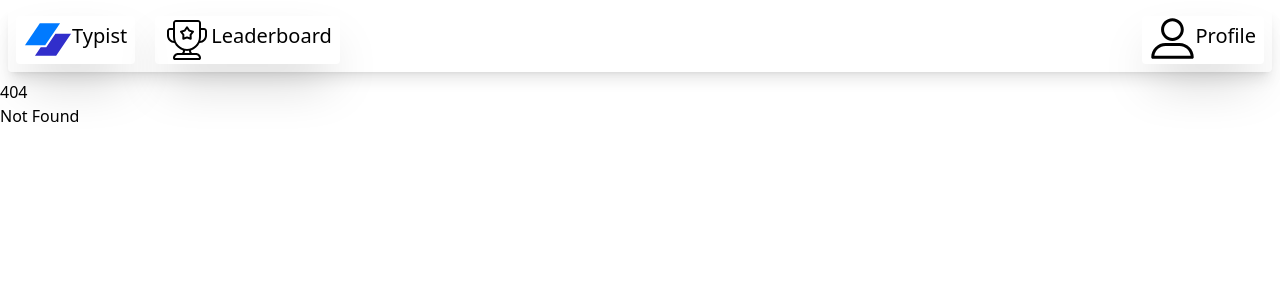
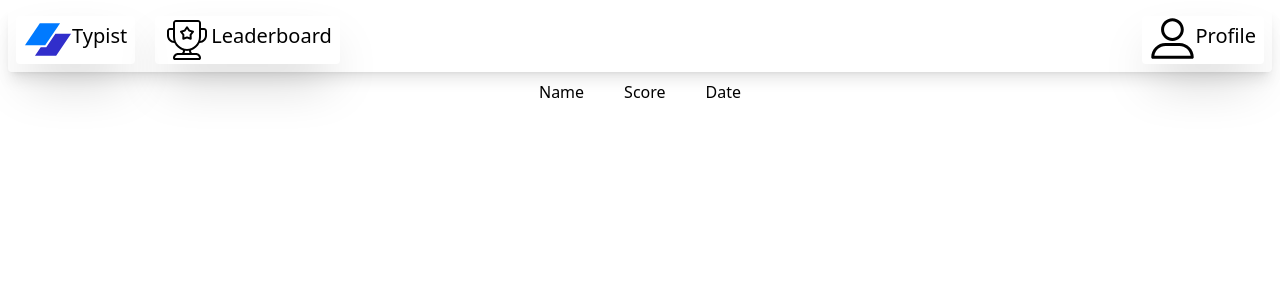
Before and after one commit to PalCoat/Typing, a SvelteKit app: page /leaderboard in a window 1280 px wide. Before the commit this address had no page. Shown: the top 300 px of the page. Built offline with nearby package versions, Linux system fonts and the light colour scheme.

Commit message:
Leaderboard Initialized

```diff
--- a/src/routes/+page.svelte
+++ b/src/routes/+page.svelte
@@ -4,7 +4,7 @@
     const test : Test = new Test();
     let sentence : string = "";
     const senteceLength = 10;
-
+    ResetSentence();
     function ResetSentence() {
         sentence = test.Sentence(senteceLength);
     }
--- /dev/null
+++ b/src/routes/leaderboard/+page.server.ts
@@ -0,0 +1,5 @@
+import type { PageServerLoad } from './$types';
+
+export const load = (async () => {
+    return {};
+}) satisfies PageServerLoad;
--- /dev/null
+++ b/src/routes/leaderboard/+page.svelte
@@ -0,0 +1,15 @@
+<script lang="ts">
+    import "../../app.css";
+    import Trophy from "../../lib/components/trophy.svelte";
+    import Profile from "../../lib/components/profile.svelte";
+</script>
+
+<div class="flex justify-center">
+    <div class="flex flex-col">
+        <div class="flex gap-10">
+            <p>Name</p>
+            <p>Score</p>
+            <p>Date</p>
+        </div>
+    </div>
+</div>
```
Also changed, not shown: src/routes/+page.server.ts (deleted), 1 other file (tests, documents, lock files or other folders).
